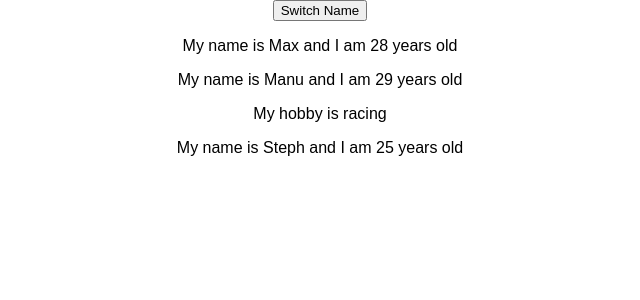
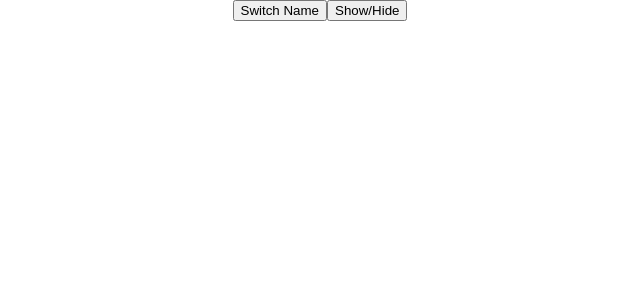
Before and after one commit to ajaythacker/react-complete-guide, a React (Create React App) app: page / in a window 1280 px wide. Shown: the top 300 px of the page, without its empty margins (320-960 px from the left). Built offline with nearby package versions, Linux system fonts and the light colour scheme.

Commit message:
added show hide persons handler

```diff
--- a/src/App.js
+++ b/src/App.js
@@ -10,19 +10,56 @@ class App extends Component {
 
   clickHandler = () => {
     this.setState({
-      persons: [{name: 'Max', age: 28}, {name: 'Manuaa', age: 29}, {name: 'Steph', age: 26}]
+      persons: [{name: 'Max', age: 28}, {name: 'Manuaa', age: 29}, {name: 'Steph', age: 26}],
+      showPersons: false
+    });
+  };
+
+  changeHandler = event => {
+    this.setState({
+      persons: [
+        {name: event.target.value, age: 28},
+        {name: 'Manuaa', age: 29},
+        {name: 'Steph', age: 26}
+      ]
+    });
+  };
+
+  showHidePersons = () => {
+    const currentStatus = this.state.showPersons;
+    const newStatus = !currentStatus;
+    this.setState({
+      showPersons: newStatus
     });
   };
 
   render() {
+    let persons = null;
+    if (this.state.showPersons) {
+      persons = (
+        <div>
+          <Person
+            name={this.state.persons[0].name}
+            age={this.state.persons[0].age}
+            click={this.clickHandler}
+            change={this.changeHandler}
+          />
+          <Person
+            name={this.state.persons[1].name}
+            age={this.state.persons[1].age}
+            click={this.clickHandler}>
+            My hobby is racing
+          </Person>
+          <Person name={this.state.persons[2].name} age={this.state.persons[2].age} />
+        </div>
+      );
+    }
+
     return (
       <div className="App">
         <button onClick={this.clickHandler}>Switch Name</button>
-        <Person name={this.state.persons[0].name} age={this.state.persons[0].age} />
-        <Person name={this.state.persons[1].name} age={this.state.persons[1].age}>
-          My hobby is racing
-        </Person>
-        <Person name={this.state.persons[2].name} age={this.state.persons[2].age} />
+        <button onClick={this.showHidePersons}>Show/Hide</button>
+        {persons}
       </div>
     );
   }
--- a/src/Person/Person.js
+++ b/src/Person/Person.js
@@ -2,11 +2,14 @@ import React from 'react';
 
 const person = props => {
   return (
-    <div>
+    <div onClick={props.click}>
       <p>
         My name is {props.name} and I am {props.age} years old
       </p>
       <p>{props.children}</p>
+      <p>
+        <input type="text" onChange={props.change} value={props.name} />
+      </p>
     </div>
   );
 };
```
